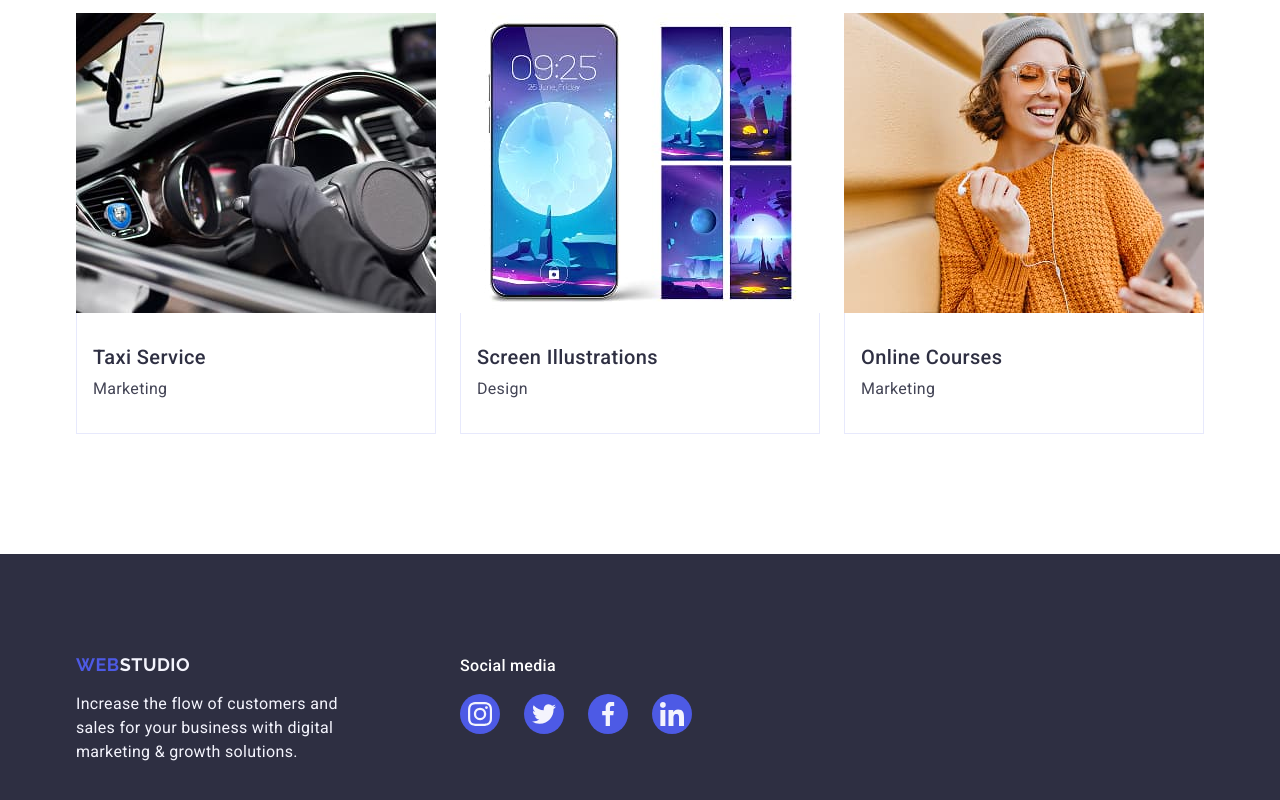
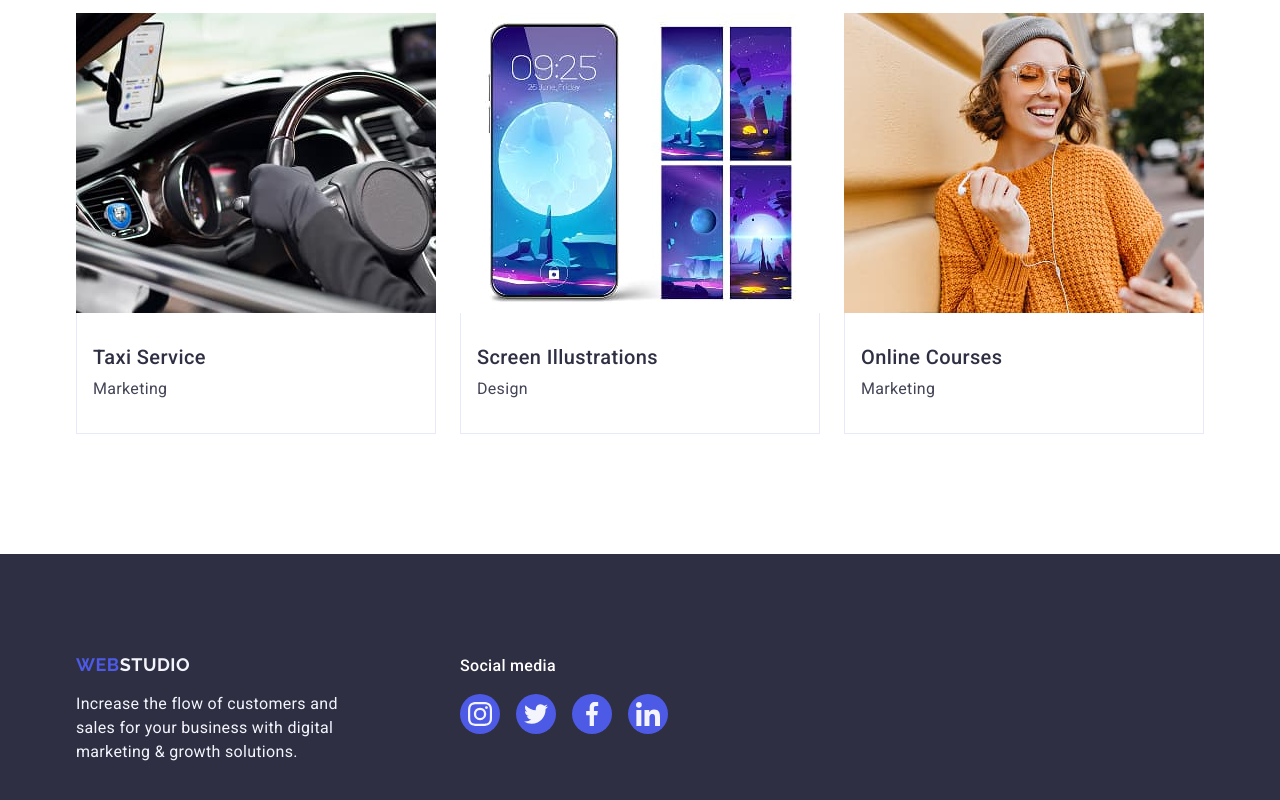
Before and after one commit to Anhelina-uk/goit-markup-hw-04, a plain HTML site: page index.html in a window 1280 px wide. Shown: the part 2596-3396 px from the top of the page. Drawn offline with nearby package versions, Linux system fonts and the light colour scheme.

Commit message:
add new style in styles.css

```diff
--- a/css/styles.css
+++ b/css/styles.css
@@ -325,6 +325,7 @@ ul {
   color: #434455;
   margin-bottom: 8px;
 }
+
 .team-list-svg {
   display: flex;
   align-items: center;
@@ -468,9 +469,13 @@ ul {
   color: #fff;
   margin-bottom: 16px;
 }
-.team-list-svg {
-  gap: 24px;
+.team-list-svg-footer {
+  display: flex;
+  align-items: center;
+  justify-content: center;
+  gap: 16px;
 }
+
 .team-item-svg {
 }
 .team-link-svg-footer {
--- a/index.html
+++ b/index.html
@@ -450,7 +450,7 @@
         </div>
         <div class="footer-container-svg">
           <p class="footer-container-svg-title">Social media</p>
-          <ul class="team-list-svg">
+          <ul class="team-list-svg-footer">
             <li class="team-item-svg">
               <a class="team-link-svg-footer" href="">
                 <svg class="footer-link-svg" width="24" height="24">
```
